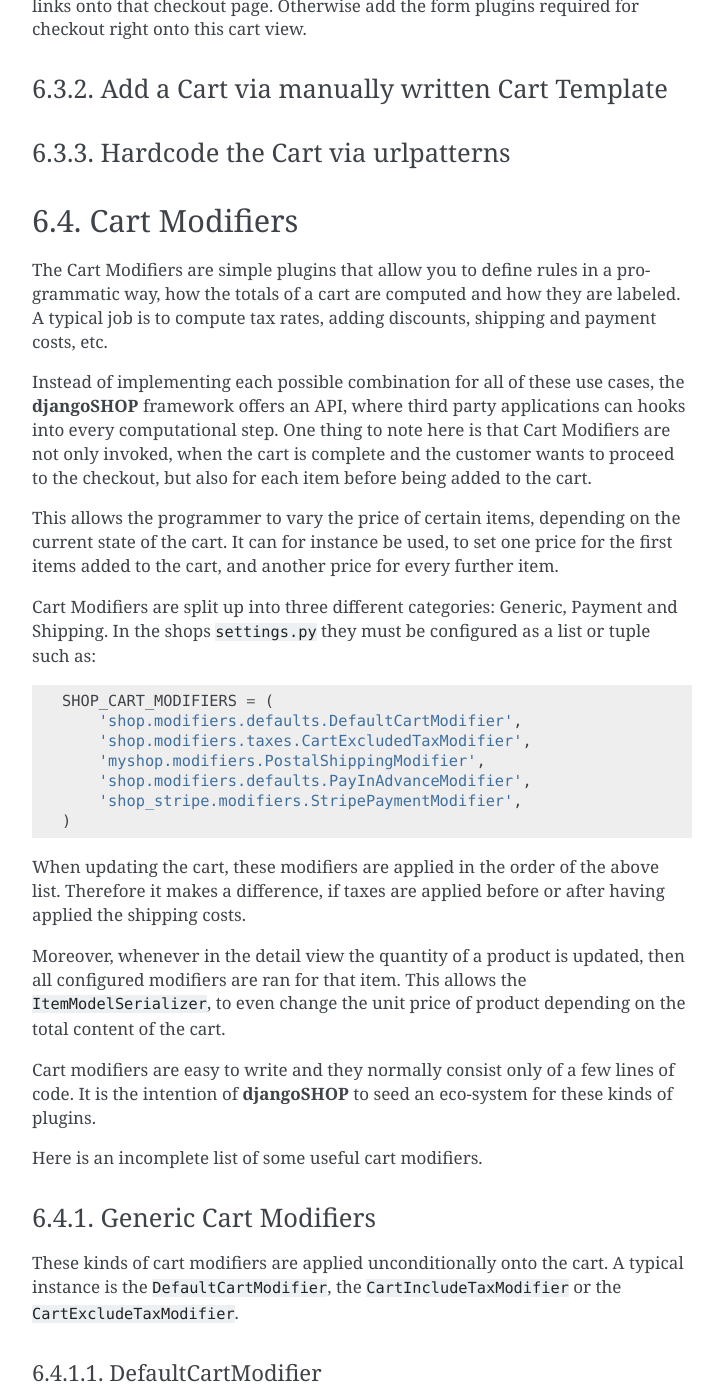
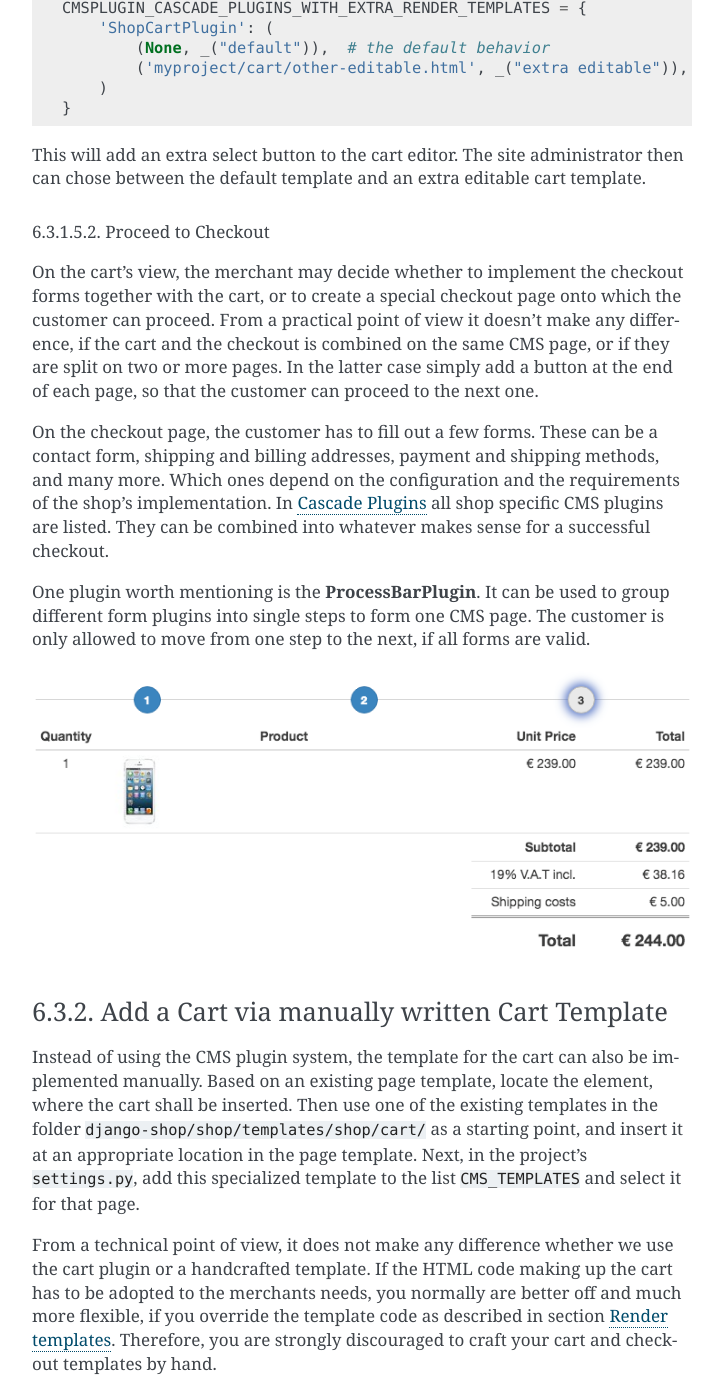
Before and after one commit to zootopia106/django-shop, a Sphinx documentation site: the page built from docs/reference/cart.rst, in a window 1280 px wide and 1400 px high, scrolled down 5247 px. Shown: the whole window, without its empty margins (388-1111 px from the left). Built offline with Sphinx 7.4.7, drawn with Linux system fonts in a browser that asks for light colours; some of the changed text lies outside the part shown.

Commit message:
updated the docs

```diff
--- a/docs/reference/cart.rst
+++ b/docs/reference/cart.rst
@@ -85,6 +85,20 @@
 override their method ``is_in_cart``. This method is used to tell the ``CartItemManager`` whether a
 product has already been added to the cart or is new.
 
+Whenever the method ``cart.update(request)`` is invoked, the cart modifiers run against all items
+in the cart. This updates the line totals, the subtotal, extra costs and the final sum.
+
+
+Watch List
+----------
+
+Instead of implementing a separate watch-list (some would say wish-list), **djangoSHOP** uses a
+simple trick. Whenever the quantity of a cart item is zero, this item is considered to be in the
+watch list. Otherwise it is considered to be in the cart. The train of though is as follows:
+A quantity of zero, never makes sense for items in the cart. On the other side, any quantity
+makes sense for items in the watch-list. Therefore reducing the quantity of a cart item to zero is
+the same as keeping an eye on it, without actually wanting it to purchase.
+
 
 Cart Views
 ==========
@@ -165,6 +179,8 @@
 major point of confusion.
 
 
+.. _cart-render-templates:
+
 Render templates
 ~~~~~~~~~~~~~~~~
 
@@ -208,19 +224,41 @@
 ...................
 
 On the cart's view, the merchant may decide whether to implement the checkout forms together with
-the cart, or to create a special checkout page onto which the customer can proceed. In the latter
-case simply add a button to the cart, which links onto that checkout page. Otherwise add the form
-plugins required for checkout right onto this cart view.
+the cart, or to create a special checkout page onto which the customer can proceed. From a practical
+point of view it doesn't make any difference, if the cart and the checkout is combined on the same
+CMS page, or if they are split on two or more pages. In the latter case simply add a button at the
+end of each page, so that the customer can proceed to the next one.
+
+On the checkout page, the customer has to fill out a few forms. These can be a contact form,
+shipping and billing addresses, payment and shipping methods, and many more. Which ones depend on
+the configuration and the requirements of the shop's implementation. In :ref:`cascade-plugins`
+all shop specific CMS plugins are listed. They can be combined into whatever makes sense for a
+successful checkout.
+
+One plugin worth mentioning is the **ProcessBarPlugin**. It can be used to group different form
+plugins into single steps to form one CMS page. The customer is only allowed to move from one step
+to the next, if all forms are valid.
+
+|processbar-step3|
+
+.. |processbar-step3| image:: /_static/checkout/processbar-step3.png
 
 
 Add a Cart via manually written Cart Template
 ---------------------------------------------
 
+Instead of using the CMS plugin system, the template for the cart can also be implemented manually.
+Based on an existing page template, locate the element, where the cart shall be inserted. Then
+use one of the existing templates in the folder ``django-shop/shop/templates/shop/cart/`` as a
+starting point, and insert it at an appropriate location in the page template. Next, in the
+project's ``settings.py``, add this specialized template to the list ``CMS_TEMPLATES`` and select
+it for that page.
 
-
-Hardcode the Cart via urlpatterns
----------------------------------
-
+From a technical point of view, it does not make any difference whether we use the cart plugin or a
+handcrafted template. If the HTML code making up the cart has to be adopted to the merchants needs,
+you normally are better off and much more flexible, if you override the template code as described
+in section :ref:`cart-render-templates`. Therefore, you are strongly discouraged to craft your cart
+and checkout templates by hand.
 
 
 Cart Modifiers
--- a/docs/reference/product-models.rst
+++ b/docs/reference/product-models.rst
@@ -165,7 +165,7 @@
 .. _django-parler: http://django-parler.readthedocs.org/
 
 
-Add polymorphic support
+Add Polymorphic Support
 -----------------------
 
 If besides smart phones we also want to sell cables, pipes or smart cards, we must split our product
@@ -185,6 +185,8 @@
 	    lookup_fields = ('product_name__icontains',)
 
 Next we only add the product specific attributes to the class models derived from ``Product``:
+
+.. code-block:: python
 
 	class SmartPhoneModel(Product):
 	    manufacturer = models.ForeignKey(Manufacturer, verbose_name=_("Manufacturer"))
```
Also changed, not shown: docs/index.rst (+4 -3 lines), docs/reference/cascade-plugins.rst (+93 -16 lines), docs/_static/checkout/processbar-step3.png (added).
